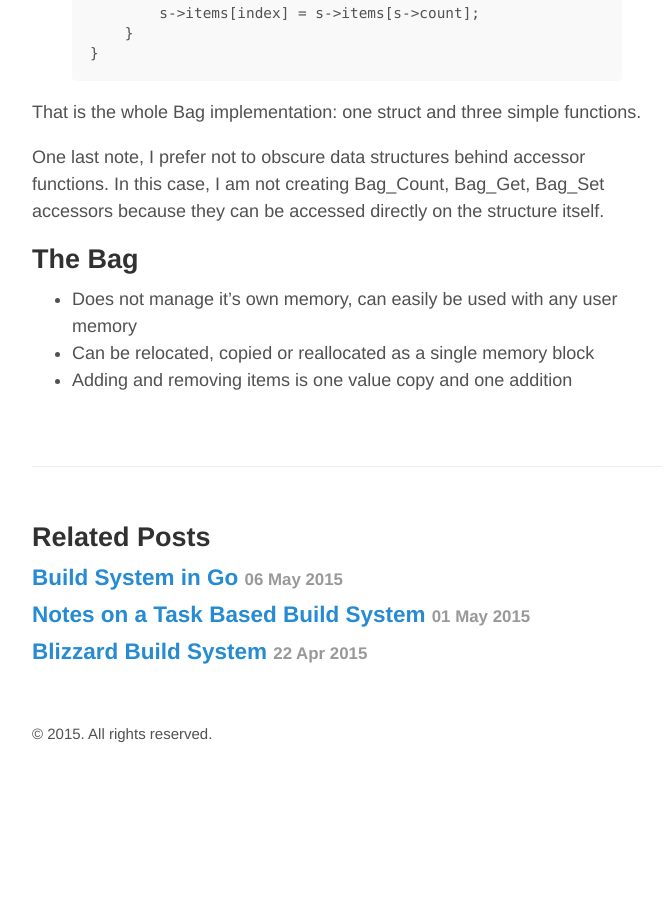
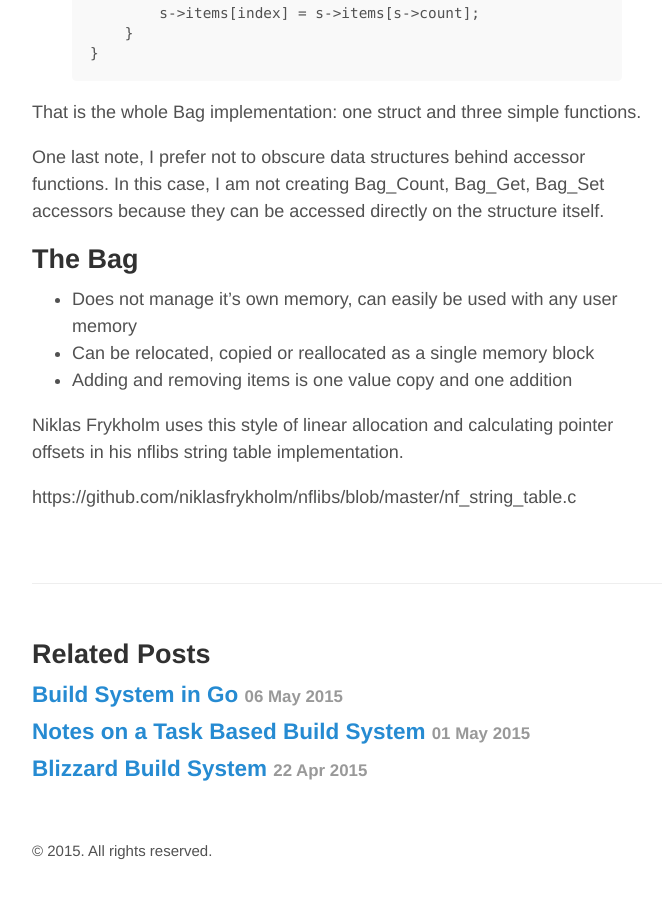
Before and after one commit to mironside/mironside.github.io-nope, a Jekyll site: the page built from _posts/2015-06-08-set-data-structure.md, in a window 1280 px wide and 900 px high, scrolled down 7078 px. Shown: the whole window, without its empty margins (293-964 px from the left). Built offline with Jekyll 4.4.1, drawn with Linux system fonts in a browser that asks for light colours; before the commit the page ends 7861 px from its top, so only the background shows below that.

Commit message:
link to nflibs

```diff
--- a/_posts/2015-06-08-set-data-structure.md
+++ b/_posts/2015-06-08-set-data-structure.md
@@ -312,3 +312,7 @@ The Bag
 - Does not manage it's own memory, can easily be used with any user memory
 - Can be relocated, copied or reallocated as a single memory block
 - Adding and removing items is one value copy and one addition
+
+Niklas Frykholm uses this style of linear allocation and calculating pointer offsets in his nflibs string table implementation.
+
+https://github.com/niklasfrykholm/nflibs/blob/master/nf_string_table.c
```
